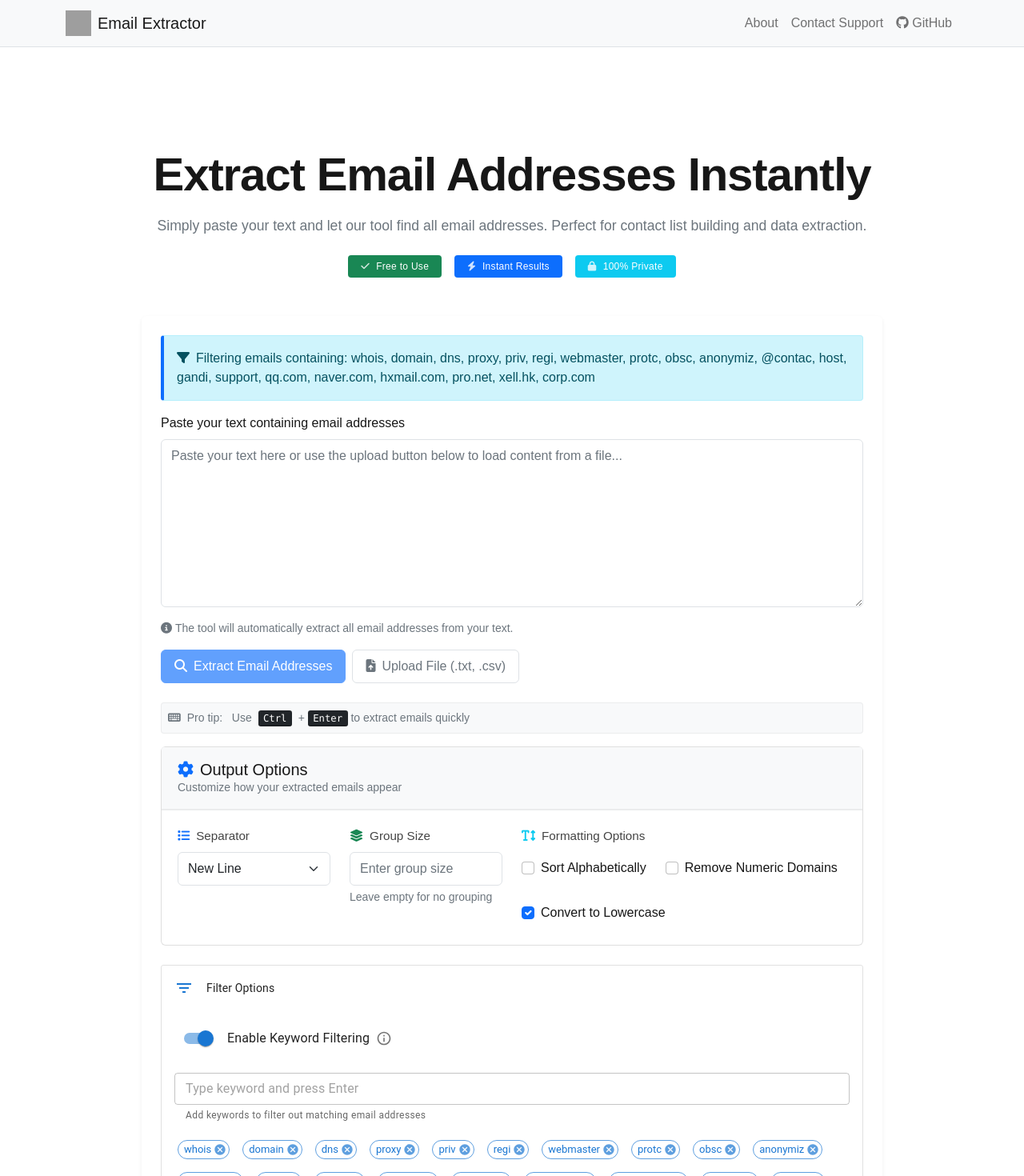
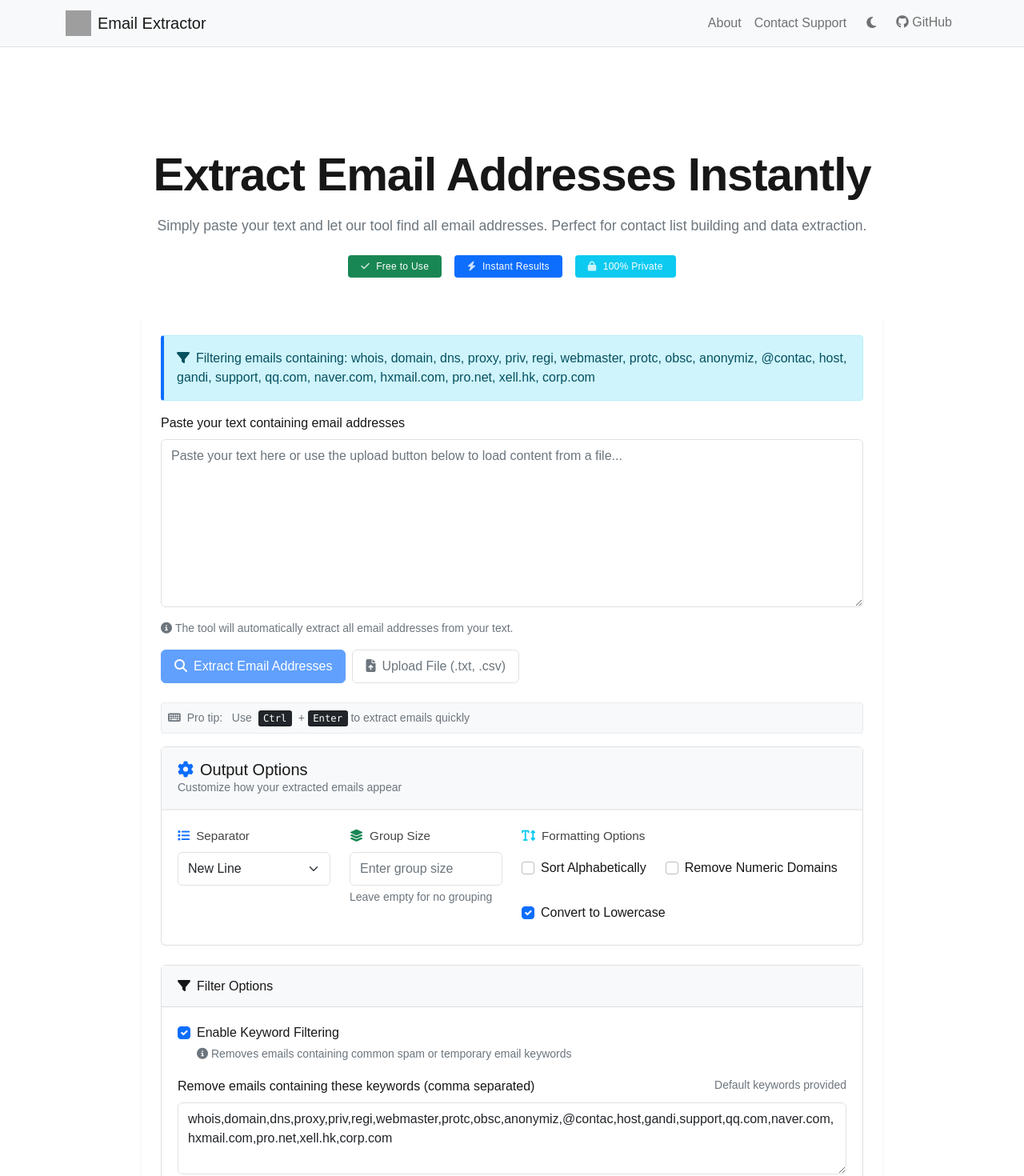
Before and after one commit to ProgrammerNomad/Email-Address-Extractor, a Next.js app: page / in a window 1280 px wide. Shown: the top 1470 px of the page at 80% size. Built offline with nearby package versions, Linux system fonts and the light colour scheme; grey boxes are pictures that could not be loaded.

Commit message:
feat: add theme toggle functionality with next-themes integration, update Navbar and global styles for theme support

```diff
--- /dev/null
+++ b/components/common/ThemeToggle.js
@@ -0,0 +1,26 @@
+import { useTheme } from 'next-themes';
+import { useEffect, useState } from 'react';
+
+export default function ThemeToggle() {
+  const [mounted, setMounted] = useState(false);
+  const { theme, setTheme } = useTheme();
+
+  useEffect(() => setMounted(true), []);
+
+  if (!mounted) return null;
+
+  return (
+    <button
+      className="btn btn-link nav-link px-2 theme-toggle"
+      onClick={() => setTheme(theme === 'dark' ? 'light' : 'dark')}
+      title={`Switch to ${theme === 'dark' ? 'light' : 'dark'} mode`}
+      aria-label={`Switch to ${theme === 'dark' ? 'light' : 'dark'} mode`}
+    >
+      {theme === 'dark' ? (
+        <i className="fas fa-sun"></i>
+      ) : (
+        <i className="fas fa-moon"></i>
+      )}
+    </button>
+  );
+}
--- a/components/forms/FilterOptions.js
+++ b/components/forms/FilterOptions.js
@@ -1,6 +1,6 @@
-import { useState, useEffect } from 'react';
+import { useEffect } from 'react';
 
-// Move defaultKeywords to the top level outside the component
+// Define default keywords
 const defaultKeywords = [
   'temp', 'test', 'spam', 'disposable', 'example', 'invalid', 'delete', 'removed', 'fake',
   'whois', 'domain', 'dns', 'proxy', 'priv', 'regi', 'webmaster', 'protc', 'obsc',
@@ -8,30 +8,8 @@ const defaultKeywords = [
   'pro.net', 'xell.hk', 'corp.com'
 ].sort();
 
-import {
-  Card,
-  CardHeader,
-  CardContent,
-  Switch,
-  TextField,
-  Chip,
-  Stack,
-  Typography,
-  Tooltip,
-  Zoom
-} from '@mui/material';
-import FilterListIcon from '@mui/icons-material/FilterList';
-import InfoOutlinedIcon from '@mui/icons-material/InfoOutlined';
-
 export default function FilterOptions({ formData, handleInputChange }) {
-  const [keywords, setKeywords] = useState(
-    formData.RemoveKeywords ?
-    formData.RemoveKeywords.split(',').map(k => k.trim()) :
-    defaultKeywords
-  );
-
   useEffect(() => {
-    // Initialize with default keywords if none present
     if (!formData.RemoveKeywords) {
       handleInputChange({
         target: {
@@ -49,92 +27,59 @@ export default function FilterOptions({ formData, handleInputChange }) {
     }
   }, []);
 
-  const handleKeywordDelete = (keywordToDelete) => {
-    const newKeywords = keywords.filter(keyword => keyword !== keywordToDelete);
-    setKeywords(newKeywords);
-    handleInputChange({
-      target: {
-        name: 'RemoveKeywords',
-        value: newKeywords.join(', ')
-      }
-    });
-  };
-
-  const handleKeywordAdd = (event) => {
-    if (event.key === 'Enter' && event.target.value) {
-      const newKeyword = event.target.value.trim();
-      if (!keywords.includes(newKeyword)) {
-        const newKeywords = [...keywords, newKeyword];
-        setKeywords(newKeywords);
-        handleInputChange({
-          target: {
-            name: 'RemoveKeywords',
-            value: newKeywords.join(', ')
-          }
-        });
-      }
-      event.target.value = '';
-    }
-  };
-
   return (
-    <Card variant="outlined" sx={{ mb: 3 }}>
-      <CardHeader
-        avatar={<FilterListIcon color="primary" />}
-        title="Filter Options"
-        sx={{ bgcolor: 'background.paper' }}
-      />
-      <CardContent>
-        <Stack spacing={3}>
-          <Stack direction="row" alignItems="center" spacing={1}>
-            <Switch
-              checked={formData.UseKeyword}
-              onChange={(e) => handleInputChange({
-                target: {
-                  name: 'UseKeyword',
-                  checked: e.target.checked,
-                  type: 'checkbox'
-                }
-              })}
-              name="UseKeyword"
-            />
-            <Typography>Enable Keyword Filtering</Typography>
-            <Tooltip
-              title="Removes emails containing common spam or temporary email keywords"
-              TransitionComponent={Zoom}
-              arrow
-            >
-              <InfoOutlinedIcon fontSize="small" color="action" />
-            </Tooltip>
-          </Stack>
+    <div className="card mb-3">
+      <div className="card-header bg-light">
+        <h3 className="h6 mb-0">
+          <i className="fas fa-filter me-2"></i>
+          Filter Options
+        </h3>
+      </div>
+      <div className="card-body">
+        <div className="row g-3">
+          <div className="col-12">
+            <div className="form-check">
+              <input
+                type="checkbox"
+                className="form-check-input"
+                id="UseKeyword"
+                name="UseKeyword"
+                checked={formData.UseKeyword}
+                onChange={handleInputChange}
+              />
+              <label className="form-check-label" htmlFor="UseKeyword">
+                Enable Keyword Filtering
+              </label>
+              <small className="text-muted d-block mt-1">
+                <i className="fas fa-info-circle me-1"></i>
+                Removes emails containing common spam or temporary email keywords
+              </small>
+            </div>
+          </div>
 
           {formData.UseKeyword && (
-            <Stack spacing={2}>
-              <TextField
-                fullWidth
-                variant="outlined"
-                placeholder="Type keyword and press Enter"
-                onKeyPress={handleKeywordAdd}
-                helperText="Add keywords to filter out matching email addresses"
-                size="small"
+            <div className="col-12">
+              <label htmlFor="RemoveKeywords" className="form-label d-flex justify-content-between">
+                <span>Remove emails containing these keywords (comma separated)</span>
+                <small className="text-muted">Default keywords provided</small>
+              </label>
+              <textarea
+                id="RemoveKeywords"
+                name="RemoveKeywords"
+                className="form-control"
+                rows="3"
+                value={formData.RemoveKeywords}
+                onChange={handleInputChange}
+                placeholder="e.g., spam, temp, disposable"
               />
-              <Stack direction="row" spacing={1} flexWrap="wrap" useFlexGap>
-                {keywords.map((keyword, index) => (
-                  <Chip
-                    key={index}
-                    label={keyword}
-                    onDelete={() => handleKeywordDelete(keyword)}
-                    color="primary"
-                    variant="outlined"
-                    size="small"
-                    sx={{ m: 0.5 }}
-                  />
-                ))}
-              </Stack>
-            </Stack>
+              <small className="text-muted d-block mt-1">
+                <i className="fas fa-lightbulb me-1"></i>
+                Add or modify keywords to customize filtering
+              </small>
+            </div>
           )}
-        </Stack>
-      </CardContent>
-    </Card>
+        </div>
+      </div>
+    </div>
   );
 }
--- a/components/layout/Navbar.js
+++ b/components/layout/Navbar.js
@@ -1,5 +1,6 @@
 import Image from 'next/image';
 import Link from 'next/link';
+import ThemeToggle from '../common/ThemeToggle';
 
 export default function Navbar() {
   return (
@@ -49,7 +50,8 @@ export default function Navbar() {
             </li>
           </ul>
         </div>
-        <div className="navbar-nav ms-auto">
+        <div className="navbar-nav ms-2 d-flex flex-row gap-2">
+          <ThemeToggle />
           <a
             className="nav-link"
             href="https://github.com/ProgrammerNomad/Email-Address-Extractor"
--- a/package.json
+++ b/package.json
@@ -45,6 +45,7 @@
     "bootstrap": "^5.x",
     "lodash": "^4.x",
     "next": "^14.x",
+    "next-themes": "^0.4.4",
     "react": "^18.x",
     "react-dom": "^18.x"
   },
--- a/pages/_app.js
+++ b/pages/_app.js
@@ -1,4 +1,5 @@
 import { useEffect, useState } from 'react';
+import { ThemeProvider } from 'next-themes';
 import 'bootstrap/dist/css/bootstrap.min.css';
 import '@fortawesome/fontawesome-free/css/all.min.css';
 import '../styles/globals.css';
@@ -24,8 +25,10 @@ export default function MyApp({ Component, pageProps }) {
   }
 
   return (
-    <ErrorBoundary>
-      <Component {...pageProps} />
-    </ErrorBoundary>
+    <ThemeProvider attribute="data-bs-theme">
+      <ErrorBoundary>
+        <Component {...pageProps} />
+      </ErrorBoundary>
+    </ThemeProvider>
   );
 }
--- a/styles/globals.css
+++ b/styles/globals.css
@@ -1342,3 +1342,46 @@ kbd {
     background-color: #495057;
   }
 }
+
+/* Theme toggle styles */
+.theme-toggle {
+  padding: 0.5rem;
+  transition: color 0.2s ease-in-out;
+}
+
+[data-bs-theme="dark"] {
+  color-scheme: dark;
+  --bs-body-color: #dee2e6;
+  --bs-body-bg: #212529;
+  --bs-secondary-color: #6c757d;
+}
+
+[data-bs-theme="dark"] .navbar {
+  background-color: #343a40 !important;
+}
+
+[data-bs-theme="dark"] .card {
+  background-color: #343a40;
+  border-color: #495057;
+}
+
+[data-bs-theme="dark"] .form-control {
+  background-color: #2b3035;
+  border-color: #495057;
+  color: #dee2e6;
+}
+
+[data-bs-theme="dark"] .form-control:focus {
+  background-color: #2b3035;
+  border-color: #0d6efd;
+  color: #dee2e6;
+}
+
+[data-bs-theme="dark"] .btn-outline-secondary {
+  border-color: #495057;
+  color: #dee2e6;
+}
+
+[data-bs-theme="dark"] .bg-light {
+  background-color: #343a40 !important;
+}
```
Also changed, not shown: 1 other file (tests, documents, lock files or other folders).
